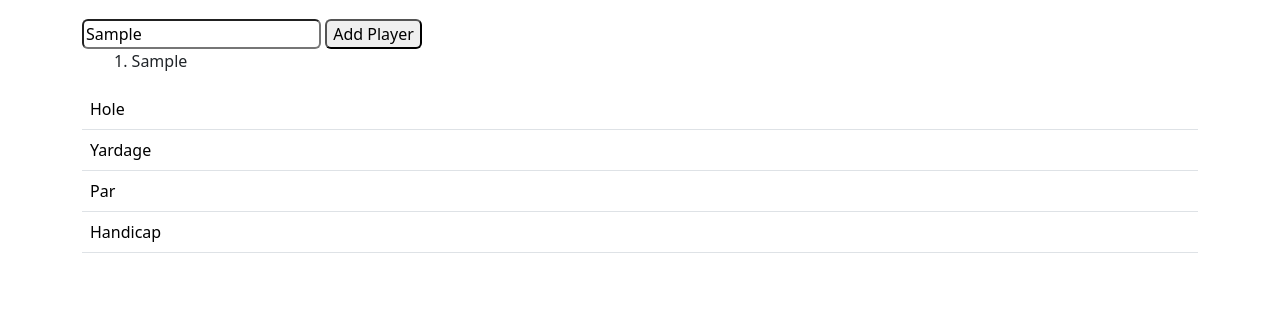
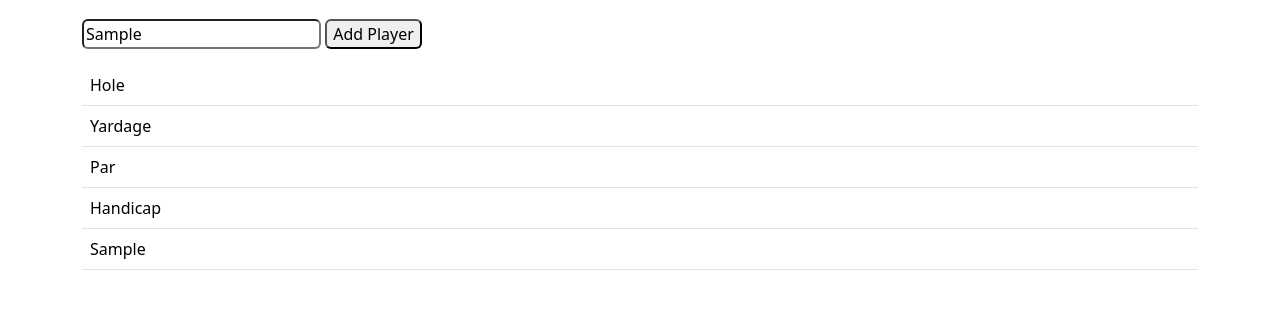
Before and after one commit to Adolfo-Contreras/Golf-score-api, a website: page index.html in a window 1280 px wide. Both pictures are taken after typing "Sample" into the empty fields and a click on the button "Add Player". Shown: the part 151-460 px from the top of the page. Drawn offline with nearby package versions, Linux system fonts and the light colour scheme; files that its build step writes are made by us from their sources.

Commit message:
working on table render

```diff
--- a/app.js
+++ b/app.js
@@ -33,9 +33,11 @@ function getCourseDetails(courseid){
 let foxGolf = document.getElementById('FoxGolf')
 let thanksgivingGolf = document.getElementById('ThanksgivingGolf')
 let spanishGolf = document.getElementById('SpanishGolf')
+
 foxGolf.addEventListener('click',()=>{
     console.log(getCourseDetails(foxGolf.value))
     createGolfOptions(foxGolf.value)
+    getYrdHole(foxGolf.value)
 })
 thanksgivingGolf.addEventListener('click',()=>{
     console.log(getCourseDetails(thanksgivingGolf.value))
@@ -76,7 +78,7 @@ function createGolfOptions(course){
         let ids = 0;
         courseTees.forEach((elem) => {
             let clean = elem.teeType
-            if (clean !== 'auto change location') list.innerHTML += `<option id= value="${ids}">${clean}</option>`
+            if (clean !== 'auto change location') list.innerHTML += `<option id="teebox-${ids}" value="${ids}" onClick="teeBoxTBL(this.id)">${clean}</option>`
             ids++
         });
       })
@@ -180,24 +182,58 @@ function holes(){
 }
 //render tables with info
 function addTblInfo(){
+    holes();
+
+
+}
+
+
+//populate tables with info
+function teeBoxTBL(id){
+    Number(id.charAt(7))
+
+    // getCourseDetails(course).then(function(data) {
+    //     const thisCourse = data;
+    //     const courseTees = thisCourse.holes[0].teeBoxes; //goes into the first hole just to get the teeboxes
+    //     console.log('test');
+
+    //   })
+    //   .catch(function(error) {
+    //     console.error('Error:', error);
+    //   })
+}
+
+function addTblInfo(){
 
 };
 
 //populate table with players yo yo yo if you can also do this one then that would be cool
+let incr = 1;
+let tbl = document.getElementById('playersTbl')
+let playerList = 0;
 function addPlayers(elem){
-    let playerList = document.getElementById('showPlayers')
+    // let playerList = document.getElementById('showPlayers')
     let playerWarn = document.getElementById('warningPocket')
-    if (playerList.childElementCount !== 4) {
-        playerList.innerHTML += `<li class="list-group-item active">${elem}</li>`
+    console.log(playerList);
+    if (playerList !== 4) {
+        playerList++
+        if (elem === '') console.log('enter something smh');
+        else {
+            // playerList.innerHTML += `<li class="list-group-item active">${elem}</li>`
+            tbl.innerHTML += `
+                <tr id="player${incr}">
+                <td>${elem}</td>
+                </tr>
+            `;
+incr++
+        }
     } else {
         playerWarn.innerHTML = `
         <div class="alert alert-warning alert-dismissible fade show" role="alert">
-            <strong>Holy guacamole!</strong> You should check in on some of those fields below.
+            <strong>Woah there buddy!</strong> Max player limit reached!
             <button type="button" class="btn-close" data-bs-dismiss="alert" aria-label="Close"></button>
         </div>`
     }
-    console.log(playerList.childElementCount);
-
 };
 
 //calculate player data
--- a/index.html
+++ b/index.html
@@ -43,15 +43,15 @@
                 <button class="rounded btn-info" onClick="addPlayers(this.previousElementSibling.value)" type="button" value="Add Player" id="addPlayerBtn">Add Player</button>
             </div>
 
-            <ul class="list-group-numbered" id="showPlayers">
+            <!-- <ul class="list-group-numbered" id="showPlayers">
 
-            </ul>
+            </ul> -->
 
         </section>
 
         <section class="table-responsive">
             <table class="table">
-                <tbody class="">
+                <tbody id="playersTbl" class="">
                     <tr id="holeRow">
                         <td>Hole</td>
                     </tr>
@@ -64,6 +64,7 @@
                     <tr id="HandicapRow">
                         <td>Handicap</td>
                     </tr>
+
                 </tbody>
             </table>
         </section>
```
